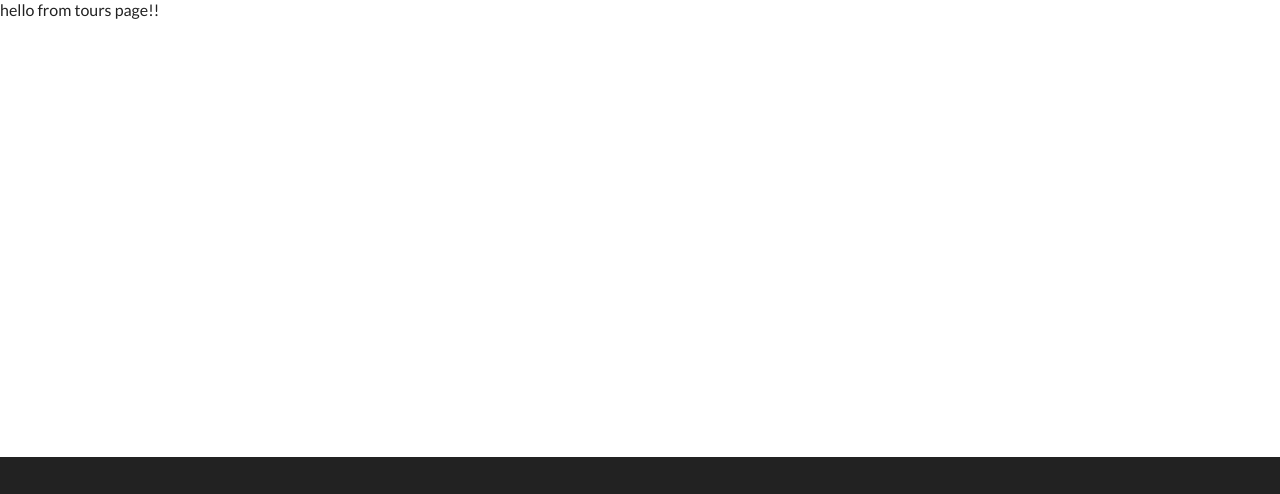
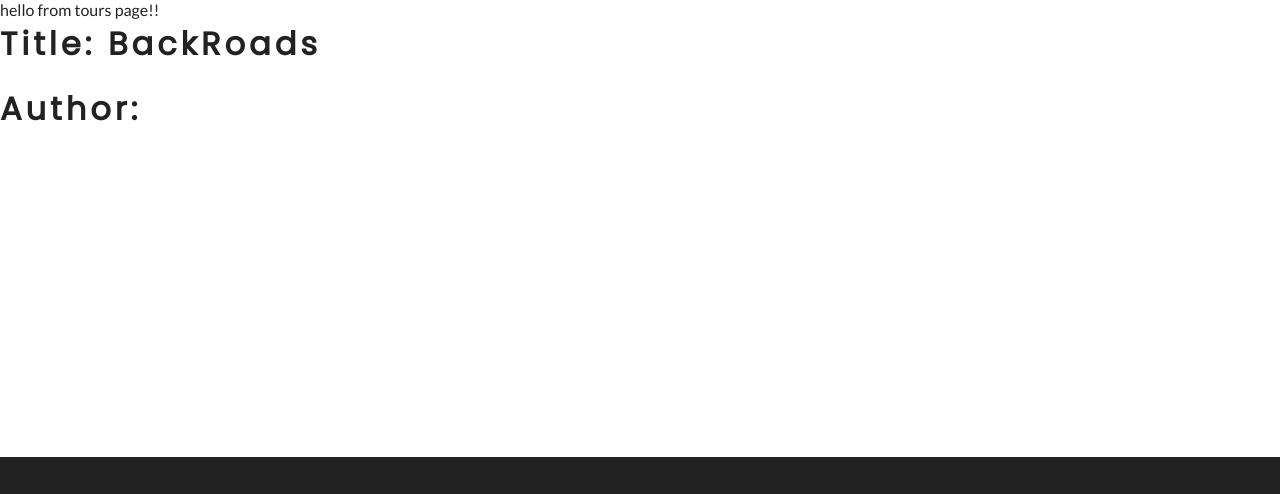
Before and after one commit to geguiluz/backroads-gatsby, a Gatsby site: page /tours in a window 1280 px wide. Shown: the part 148-642 px from the top of the page. Built offline with nearby package versions, Linux system fonts and the light colour scheme; Gatsby itself is replaced by a stand-in of ours.

Commit message:
Metadata and querying through graphql

```diff
--- a/gatsby-config.js
+++ b/gatsby-config.js
@@ -5,5 +5,15 @@
  */
 
 module.exports = {
+  siteMetadata: {
+    title: "BackRoads",
+    description:
+      "Explore awesome destinations and live the local culture while meeting cool people",
+    author: "Joh Doe",
+    data: {
+      name: "john",
+      age: 24,
+    },
+  },
   plugins: [`gatsby-plugin-sass`, `gatsby-plugin-styled-components`],
 }
--- /dev/null
+++ b/src/examples/Header.js
@@ -0,0 +1,29 @@
+import React from "react"
+import { useStaticQuery, graphql } from "gatsby"
+
+const Header = () => {
+  const {
+    site: { siteMetadata },
+  } = useStaticQuery(graphql`
+    {
+      site {
+        siteMetadata {
+          title
+          description
+          author
+          data {
+            name
+            age
+          }
+        }
+      }
+    }
+  `)
+  return (
+    <div>
+      <h1>Title: {siteMetadata.title}</h1>
+      <h1>Author:</h1>
+    </div>
+  )
+}
+export default Header
--- a/src/pages/tours.js
+++ b/src/pages/tours.js
@@ -1,7 +1,12 @@
 import React from "react"
 import Layout from "../components/Layout"
-import Button from "../examples/Button"
+import Header from "../examples/Header"
 
 export default () => {
-  return <Layout>hello from tours page!!</Layout>
+  return (
+    <Layout>
+      hello from tours page!!
+      <Header />
+    </Layout>
+  )
 }
```
